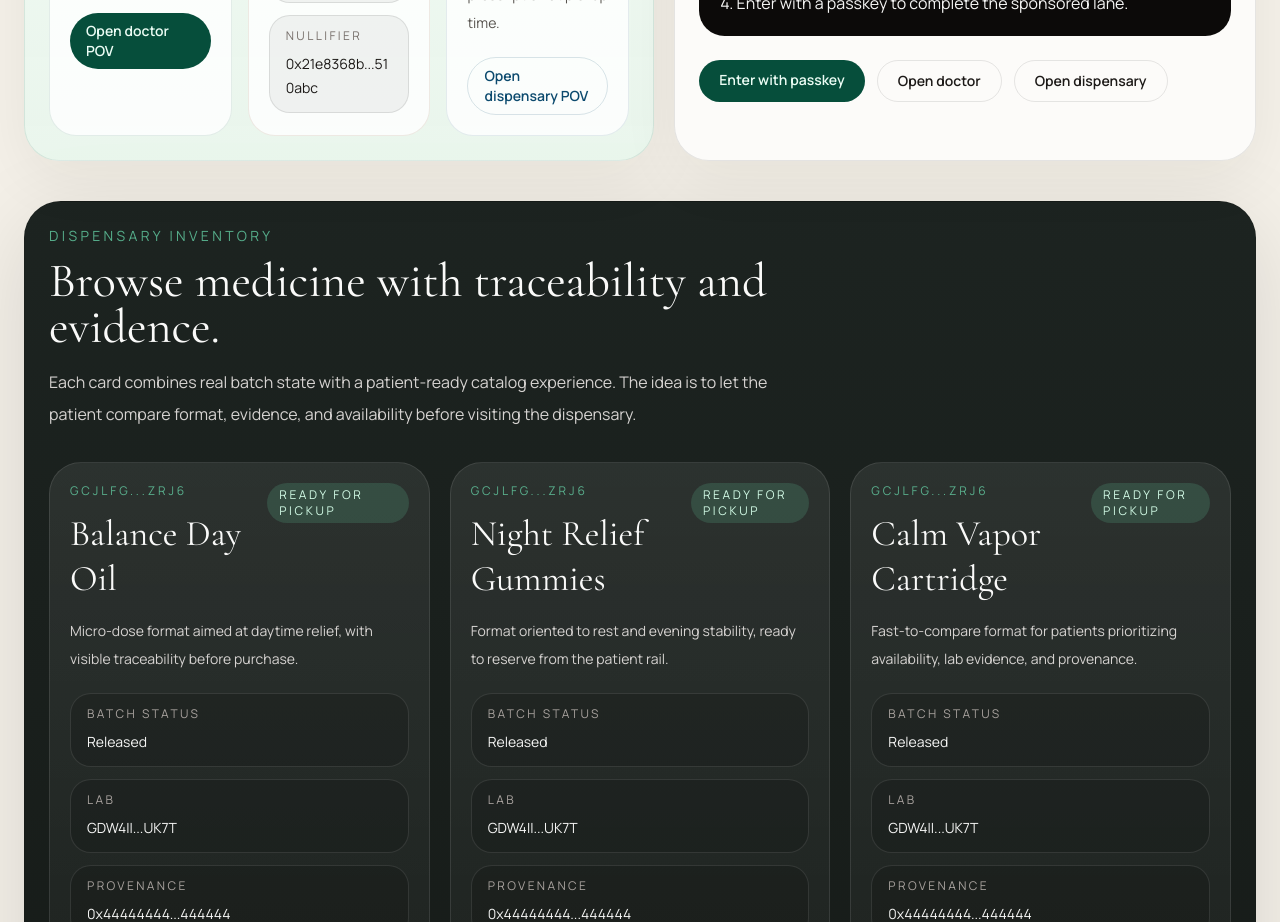
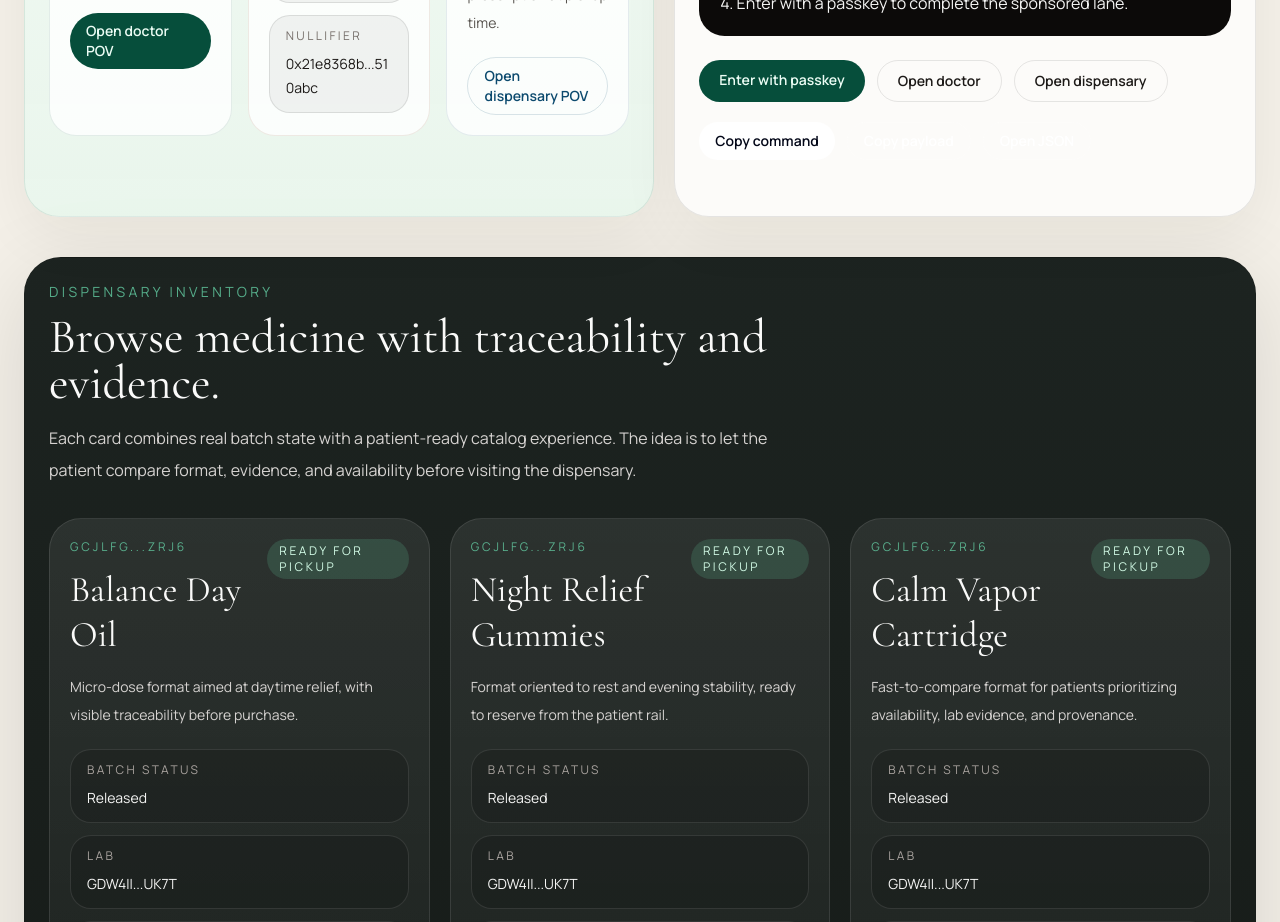
Before and after one commit to CaBsCrypto/bisHealth, a Next.js app in the folder apps/web/: page /patient in a window 1280 px wide. Shown: the part 2640-3562 px from the top of the page. Built offline with nearby package versions, Linux system fonts and the light colour scheme; no server answers.

Commit message:
Add actor bridge APIs and copy tools

```diff
--- /dev/null
+++ b/apps/web/app/action-bridge-tools.tsx
@@ -0,0 +1,74 @@
+"use client";
+
+import { useState, useTransition } from "react";
+
+export function ActionBridgeTools({
+  locale,
+  command,
+  payloadBase64,
+  apiPath,
+}: {
+  locale: "en" | "es";
+  command: string;
+  payloadBase64: string;
+  apiPath: string;
+}) {
+  const [status, setStatus] = useState("");
+  const [isPending, startTransition] = useTransition();
+
+  function copyValue(value: string, successMessage: string) {
+    startTransition(() => {
+      void navigator.clipboard.writeText(value).then(
+        () => setStatus(successMessage),
+        () =>
+          setStatus(
+            locale === "es"
+              ? "No se pudo copiar en este navegador."
+              : "Copy failed in this browser.",
+          ),
+      );
+    });
+  }
+
+  return (
+    <div className="mt-5">
+      <div className="flex flex-wrap gap-3">
+        <button
+          type="button"
+          onClick={() =>
+            copyValue(
+              command,
+              locale === "es" ? "Comando copiado." : "Command copied.",
+            )
+          }
+          disabled={isPending}
+          className="rounded-full bg-white px-4 py-2 text-sm font-semibold text-slate-950 transition hover:bg-slate-100 disabled:cursor-not-allowed disabled:opacity-60"
+        >
+          {locale === "es" ? "Copiar comando" : "Copy command"}
+        </button>
+        <button
+          type="button"
+          onClick={() =>
+            copyValue(
+              payloadBase64,
+              locale === "es" ? "Payload copiado." : "Payload copied.",
+            )
+          }
+          disabled={isPending}
+          className="rounded-full border border-white/15 px-4 py-2 text-sm font-semibold text-white transition hover:bg-white/10 disabled:cursor-not-allowed disabled:opacity-60"
+        >
+          {locale === "es" ? "Copiar payload" : "Copy payload"}
+        </button>
+        <a
+          href={apiPath}
+          target="_blank"
+          rel="noreferrer"
+          className="rounded-full border border-white/15 px-4 py-2 text-sm font-semibold text-white transition hover:bg-white/10"
+        >
+          {locale === "es" ? "Abrir JSON" : "Open JSON"}
+        </a>
+      </div>
+      <p className="mt-3 text-sm text-slate-300">{status || "\u00A0"}</p>
+    </div>
+  );
+}
--- /dev/null
+++ b/apps/web/app/api/trustleaf/actor-bridges/dispensary/route.ts
@@ -0,0 +1,14 @@
+import { getIndexedState } from "@/app/lib/trustleaf/indexedState";
+import { getTrustLeafDispensaryActionPack } from "@/app/lib/trustleaf/actionRails";
+
+export async function GET() {
+  const indexedState = await getIndexedState();
+  const dispensaryMembership =
+    indexedState.roleMemberships.find(
+      (membership) => membership.isActive && membership.role.includes("DISP"),
+    ) ?? null;
+
+  return Response.json(
+    await getTrustLeafDispensaryActionPack(dispensaryMembership?.account ?? null),
+  );
+}
--- /dev/null
+++ b/apps/web/app/api/trustleaf/actor-bridges/doctor/route.ts
@@ -0,0 +1,14 @@
+import { getIndexedState } from "@/app/lib/trustleaf/indexedState";
+import { getTrustLeafDoctorActionPack } from "@/app/lib/trustleaf/actionRails";
+
+export async function GET() {
+  const indexedState = await getIndexedState();
+  const doctorMembership =
+    indexedState.roleMemberships.find(
+      (membership) => membership.isActive && membership.role.includes("DOCTOR"),
+    ) ?? null;
+
+  return Response.json(
+    await getTrustLeafDoctorActionPack(doctorMembership?.account ?? null),
+  );
+}
--- /dev/null
+++ b/apps/web/app/api/trustleaf/actor-bridges/patient/route.ts
@@ -0,0 +1,5 @@
+import { getTrustLeafPatientActionPack } from "@/app/lib/trustleaf/actionRails";
+
+export async function GET() {
+  return Response.json(await getTrustLeafPatientActionPack());
+}
--- a/apps/web/app/dispensary/page.tsx
+++ b/apps/web/app/dispensary/page.tsx
@@ -1,5 +1,6 @@
 import Link from "next/link";
 
+import { ActionBridgeTools } from "../action-bridge-tools";
 import { ActorNav } from "../actor-nav";
 import { LanguageSwitcher } from "../language-switcher";
 import { getDispensaryPageCopy } from "../lib/i18n";
@@ -296,6 +297,12 @@ export default async function DispensaryPage() {
             <pre className="mt-5 overflow-x-auto rounded-[1.5rem] border border-white/10 bg-black/20 p-4 text-xs leading-6 text-stone-200">
               {dispensaryActionPack.scriptCommand}
             </pre>
+            <ActionBridgeTools
+              locale={locale}
+              command={dispensaryActionPack.scriptCommand}
+              payloadBase64={dispensaryActionPack.payloadBase64}
+              apiPath="/api/trustleaf/actor-bridges/dispensary"
+            />
           </div>
         </section>
       </section>
--- a/apps/web/app/doctor/page.tsx
+++ b/apps/web/app/doctor/page.tsx
@@ -1,5 +1,6 @@
 import Link from "next/link";
 
+import { ActionBridgeTools } from "../action-bridge-tools";
 import { ActorNav } from "../actor-nav";
 import { LanguageSwitcher } from "../language-switcher";
 import { getDoctorPageCopy } from "../lib/i18n";
@@ -279,6 +280,12 @@ export default async function DoctorPage() {
             <pre className="mt-5 overflow-x-auto rounded-[1.5rem] border border-white/10 bg-black/20 p-4 text-xs leading-6 text-slate-200">
               {doctorActionPack.scriptCommand}
             </pre>
+            <ActionBridgeTools
+              locale={locale}
+              command={doctorActionPack.scriptCommand}
+              payloadBase64={doctorActionPack.payloadBase64}
+              apiPath="/api/trustleaf/actor-bridges/doctor"
+            />
           </div>
         </section>
 
--- a/apps/web/app/patient/page.tsx
+++ b/apps/web/app/patient/page.tsx
@@ -1,5 +1,6 @@
 import Link from "next/link";
 
+import { ActionBridgeTools } from "../action-bridge-tools";
 import { ActorNav } from "../actor-nav";
 import { LanguageSwitcher } from "../language-switcher";
 import { getPatientPageCopy } from "../lib/i18n";
@@ -393,6 +394,18 @@ export default async function PatientPage() {
                 {locale === "es" ? "Abrir dispensario" : "Open dispensary"}
               </Link>
             </div>
+            <ActionBridgeTools
+              locale={locale}
+              command={[
+                "Patient handoff",
+                `doctor=${patientActionPack.doctorRoute}`,
+                `dispensary=${patientActionPack.dispensaryRoute}`,
+                `walletless=${patientActionPack.walletlessRoute}`,
+                `prescription=${patientActionPack.prescriptionId ?? "none"}`,
+              ].join("\n")}
+              payloadBase64={Buffer.from(JSON.stringify(patientActionPack), "utf8").toString("base64")}
+              apiPath="/api/trustleaf/actor-bridges/patient"
+            />
           </div>
         </section>
 
```
